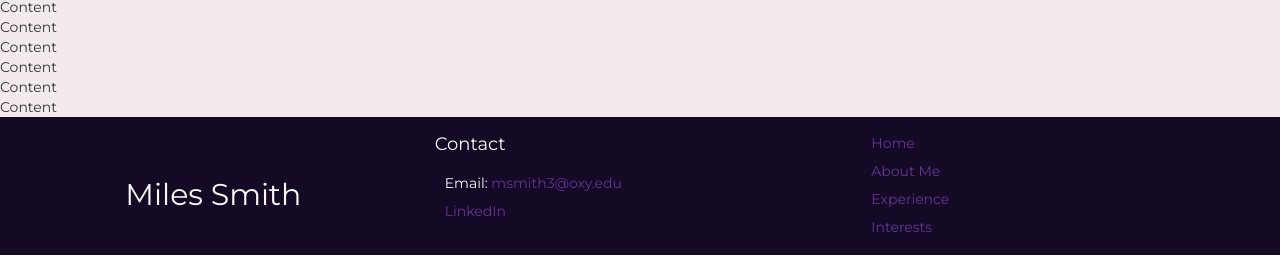
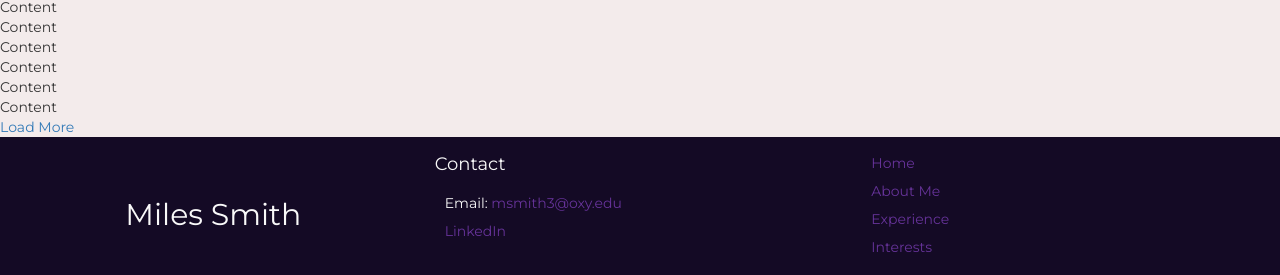
Before and after one commit to MilesSmith010/milestsmith, a plain HTML site: page pages/test.html in a window 1280 px wide. Shown: the part 748-1023 px from the top of the page. Drawn offline with nearby package versions, Linux system fonts and the light colour scheme.

Commit message:
Update test.html

```diff
--- a/pages/test.html
+++ b/pages/test.html
@@ -103,6 +103,7 @@
                 <div>Content</div>
                 <div>Content</div>
                 <div>Content</div>
+                <a href="#" id="load">Load More</a>
             </div>
 
         </div>
```
